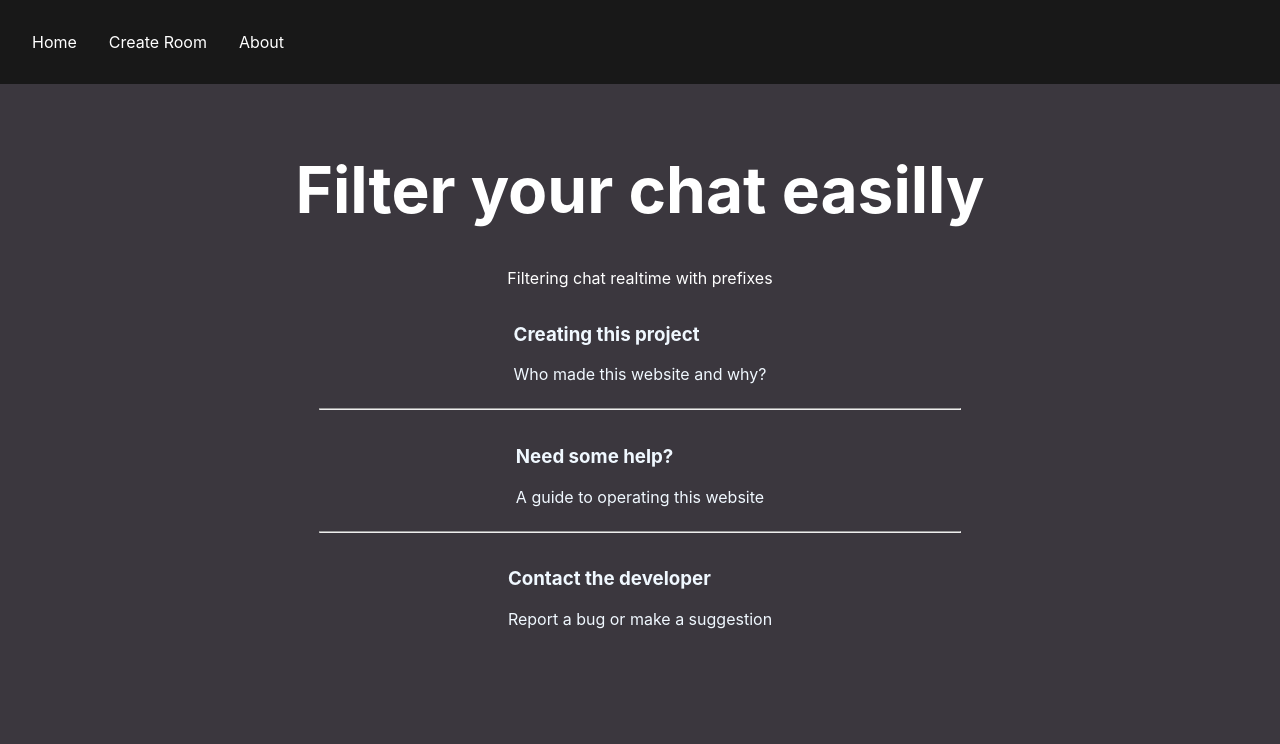
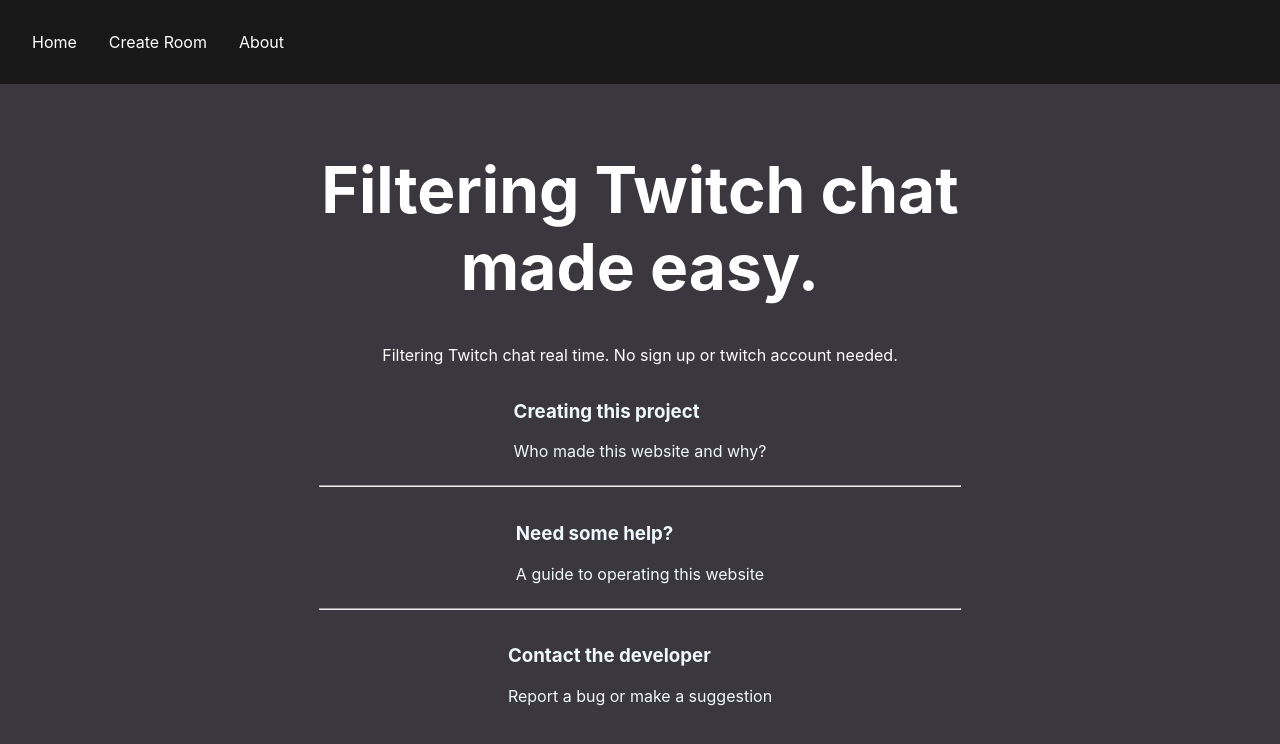
Before and after one commit to alexshelto/twitch_1per, a React (Create React App) app in the folder 1per/: page /about in a window 1280 px wide. Shown: the top 744 px of the page. Built offline with nearby package versions, Linux system fonts and the light colour scheme.

Commit message:
about and ideas in readme

```diff
--- a/1per/src/Pages/About.js
+++ b/1per/src/Pages/About.js
@@ -9,11 +9,11 @@
 
     <div class='top-box' >
         <div class='large-text-centered' >
-            <h1 class='large-header' >Filter your chat easilly</h1>
+            <h1 class='large-header' >Filtering Twitch chat made easy.</h1>
         </div>
 
         <div class='medium-text-centered' >
-            <p class='medium-p' >Filtering chat realtime with prefixes</p>
+            <p class='medium-p' >Filtering Twitch chat real time. No sign up or twitch account needed.</p>
         </div>
     </div>
 
--- a/1per/src/static/message.css
+++ b/1per/src/static/message.css
@@ -1,11 +1,9 @@
-
-/*
-.Message{
-  border-radius: 8px;
-  padding: 10px;
+#mainContent {
 
 }
-*/
+.Message{
+
+}
 
 .messages {
     margin: 2vh;
@@ -18,6 +16,7 @@
   padding: 0.1rem;
   margin-bottom: 0.5rem;
   background-color: #6441A5;
+  width: 100%;
 }
 
 h2 {
@@ -27,7 +26,7 @@
 
 /* message is the generated html element from the text */
 .message {
-    padding: 0.5rem;
+    padding: 1vh;
 }
 
 .message-blob .display-name {
```
Also changed, not shown: 1 other file (tests, documents, lock files or other folders).
